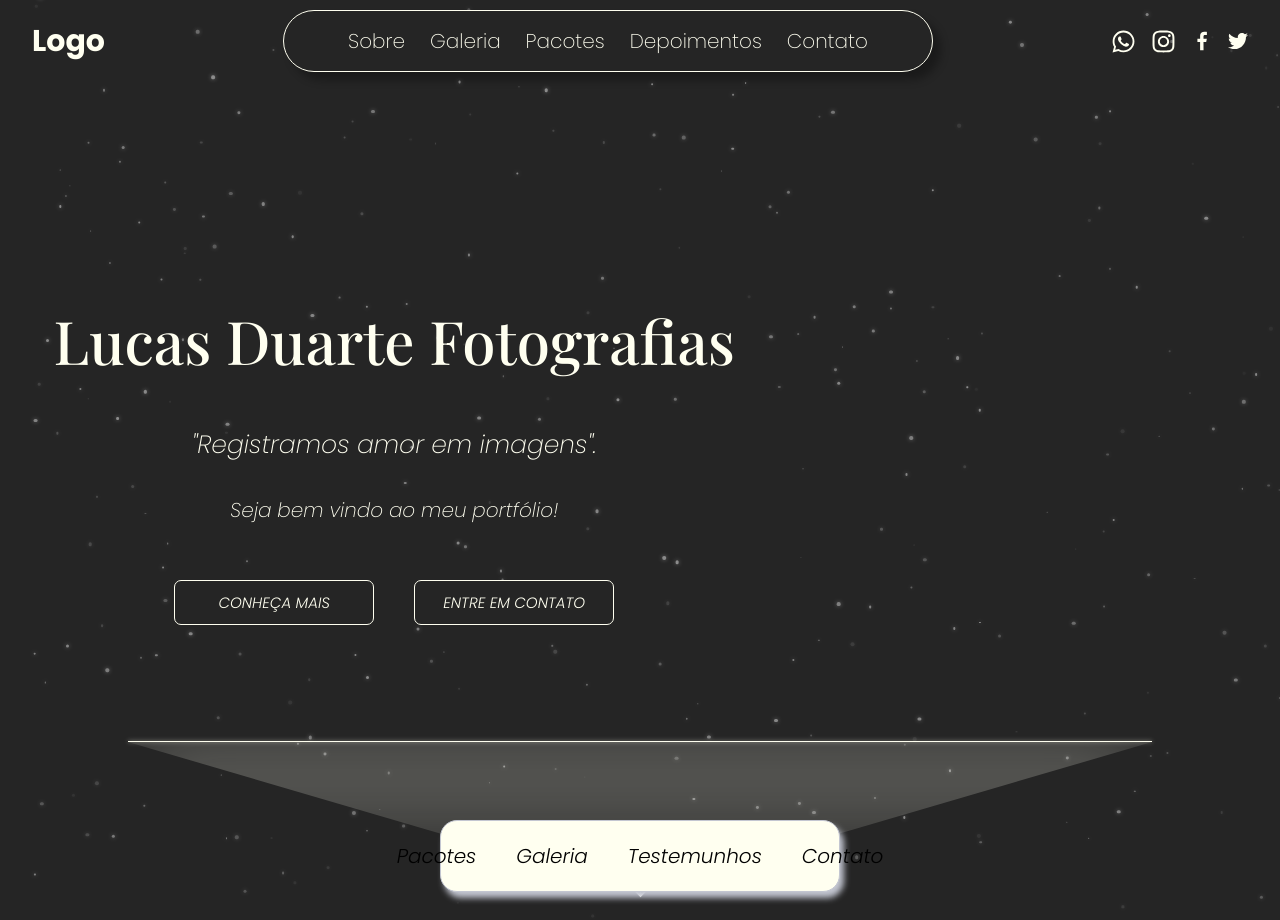
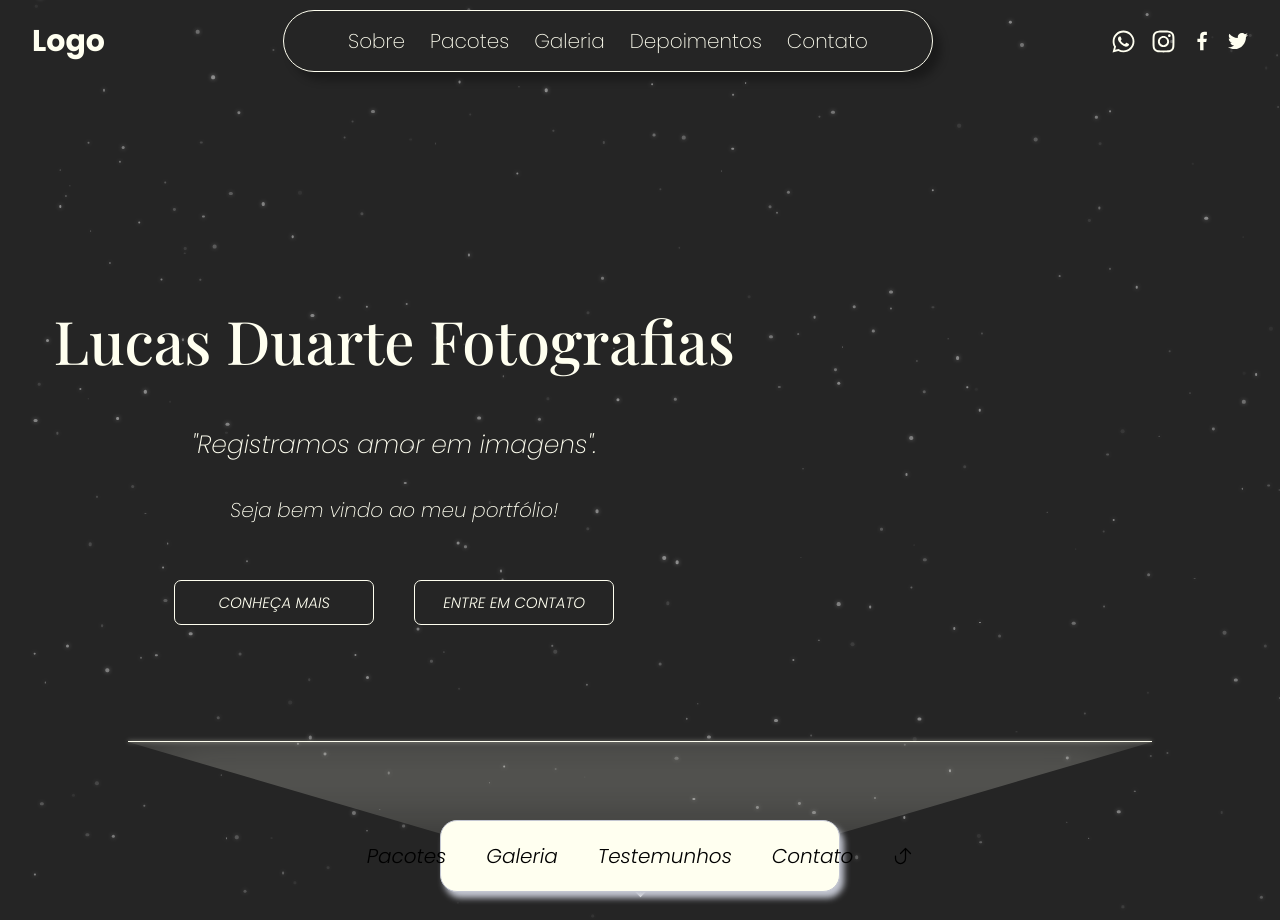
Before and after one commit to 1freelipe/react-lp-photography, a React (Create React App) app: page / in a window 1280 px wide. Shown: the top 920 px of the page. Built offline with nearby package versions, Linux system fonts and the light colour scheme; a web font is replaced by a local one.

Commit message:
ancoragem de links da header completas e adicionado um scrollToTop na segunda navbar

```diff
--- a/src/sections/about/about.jsx
+++ b/src/sections/about/about.jsx
@@ -1,6 +1,7 @@
 import React, { useState } from 'react';
 import { useScroll, useMotionValueEvent } from 'framer-motion';
 import { TypeAnimation } from 'react-type-animation';
+import { HiArrowUturnUp } from 'react-icons/hi2';
 
 import ViewfinderOverlay from '../../components/ViewFinderOverlay/ViewFinder';
 import * as about from './styled';
@@ -52,6 +53,14 @@ export default function About({ id }) {
     }
   };
 
+  const scrollToTop = () => {
+    window.scrollTo({
+      top: 0,
+      left: 0,
+      behavior: 'smooth',
+    });
+  };
+
   const { scrollY } = useScroll();
 
   useMotionValueEvent(scrollY, 'change', (latest) => {
@@ -96,6 +105,12 @@ export default function About({ id }) {
             onClick={() => handleScrollTo('contact')}
           >
             Contato
+          </about.Link>
+          <about.Link>
+            <HiArrowUturnUp
+              className="arrowTop"
+              onClick={() => scrollToTop()}
+            />
           </about.Link>
         </about.NavLinks>
       </about.DivNav>
--- a/src/sections/about/styled.jsx
+++ b/src/sections/about/styled.jsx
@@ -70,6 +70,10 @@ export const Link = styled.li`
 
   &:hover::after {
     width: 100%;
+  }
+
+  .arrowTop {
+    font-size: 20px;
   }
 `;
 
--- a/src/sections/header/header.jsx
+++ b/src/sections/header/header.jsx
@@ -8,17 +8,42 @@ import ParticleSection from '../../components/ParticlesSection/ParticlesSection'
 import * as header from './styled';
 
 export default function Header() {
+  const handleScrollTo = (id) => {
+    const element = document.getElementById(id);
+
+    if (element) {
+      const headerOffset = 80;
+      const elementPosition = element.getBoundingClientRect().top;
+      const offsetPosition = elementPosition + window.scrollY - headerOffset;
+
+      window.scrollTo({
+        top: offsetPosition,
+        behavior: 'smooth',
+      });
+    }
+  };
+
   return (
     <ParticleSection>
       <header.DivNav>
         <header.Logo>Logo</header.Logo>
         <header.DivNavLinks>
           <header.NavLinks>
-            <header.Link>Sobre</header.Link>
-            <header.Link>Galeria</header.Link>
-            <header.Link>Pacotes</header.Link>
-            <header.Link>Depoimentos</header.Link>
-            <header.Link>Contato</header.Link>
+            <header.Link onClick={() => handleScrollTo('about')}>
+              Sobre
+            </header.Link>
+            <header.Link onClick={() => handleScrollTo('pricing')}>
+              Pacotes
+            </header.Link>
+            <header.Link onClick={() => handleScrollTo('gallery')}>
+              Galeria
+            </header.Link>
+            <header.Link onClick={() => handleScrollTo('testmonials')}>
+              Depoimentos
+            </header.Link>
+            <header.Link onClick={() => handleScrollTo('contact')}>
+              Contato
+            </header.Link>
           </header.NavLinks>
         </header.DivNavLinks>
 
@@ -57,7 +82,9 @@ export default function Header() {
           </header.Content>
 
           <header.ButtonWrapper>
-            <header.ButtonP>Conheça mais</header.ButtonP>
+            <header.ButtonP onClick={() => handleScrollTo('pricing')}>
+              Conheça mais
+            </header.ButtonP>
             <header.ButtonC>Entre em Contato</header.ButtonC>
           </header.ButtonWrapper>
         </header.DivContent>
@@ -69,7 +96,10 @@ export default function Header() {
         transition={{ duration: 1, repeat: Infinity, ease: 'easeInOut' }}
         whileHover={{ scale: 1.2 }}
       >
-        <IoMdArrowDown className="arrow" />
+        <IoMdArrowDown
+          className="arrow"
+          onClick={() => handleScrollTo('about')}
+        />
       </header.DivArrow>
     </ParticleSection>
   );
```
